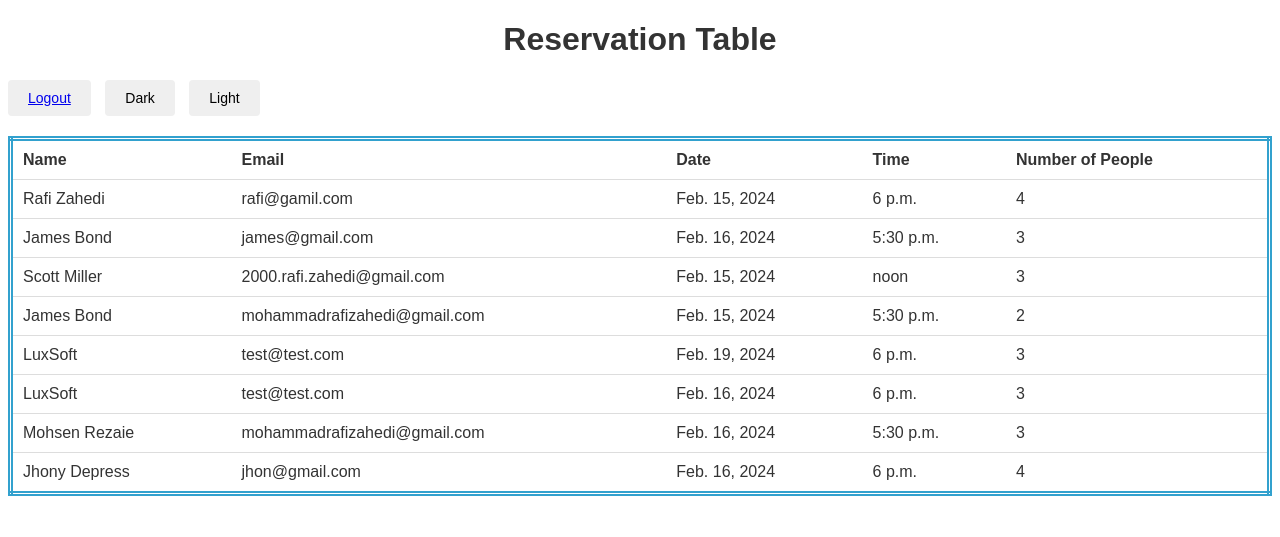
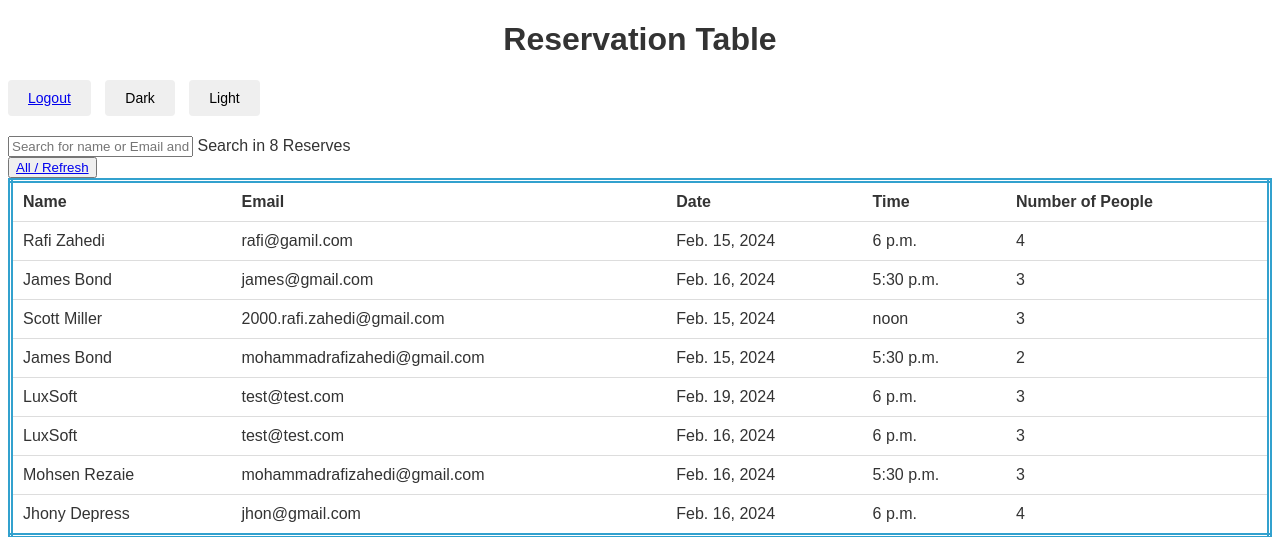
Before and after one commit to RafiZahedi/KOPPEEwebsite, a Django app: page /admin_panel/ in a window 1280 px wide. Shown: the top 537 px of the page. Run offline with Django 5.2, Linux system fonts and the light colour scheme; a user stored in the database is signed in; data comes from the database, SQL or seed files in the repository; both versions use the stored data as it was after the commit.

Commit message:
Search functionality added for admin panel

```diff
--- a/base/views.py
+++ b/base/views.py
@@ -2,6 +2,7 @@ from django.contrib import messages
 from django.contrib.auth import authenticate, login, logout
 from django.contrib.auth.decorators import login_required
 from django.contrib.auth.models import User
+from django.db.models import Q
 from django.shortcuts import render, redirect
 from .models import Reservation
 from .forms import ReserveFrom
@@ -50,6 +51,10 @@ def admin_logout(request):
 
 @login_required(login_url='/admin_login')
 def admin_panel(request):
-    reserves = Reservation.objects.all()
+    q = request.GET.get('q') if request.GET.get('q') != None else ''
+    reserves = Reservation.objects.filter(
+        Q(name__icontains=q) |
+        Q(email__icontains=q)
+    )
     context = {"reserves": reserves}
     return render(request, 'admin_panel.html', context)
--- a/templates/admin_panel.html
+++ b/templates/admin_panel.html
@@ -74,6 +74,13 @@
     <button class="mode-button" id="dark-mode">Dark</button>
     <button class="mode-button" id="light-mode">Light</button>
 </div>
+<form method="GET" action="{% url 'admin-panel' %}">
+    <input type="text" name="q" placeholder="Search for name or Email and hit Enter">
+    <label>Search in {{ reserves | length }} Reserves</label>
+</form>
+<div>
+    <button><a href="{% url 'admin-panel' %}">All / Refresh</a></button>
+</div>
 <table>
     <thead>
     <tr>
--- a/templates/reservation.html
+++ b/templates/reservation.html
@@ -42,7 +42,6 @@
                     <div class="col-lg-6">
                         <div class="text-center p-5" style="background: rgba(51, 33, 29, .8);">
                             <h1 class="text-white mb-4 mt-5">Book Your Table</h1>
-                            <!-- reservation.html -->
                             <form method="post" class="mb-5">
                                 {% csrf_token %}
                                 {{ form.as_p }}
```
Also changed, not shown: db.sqlite3.
